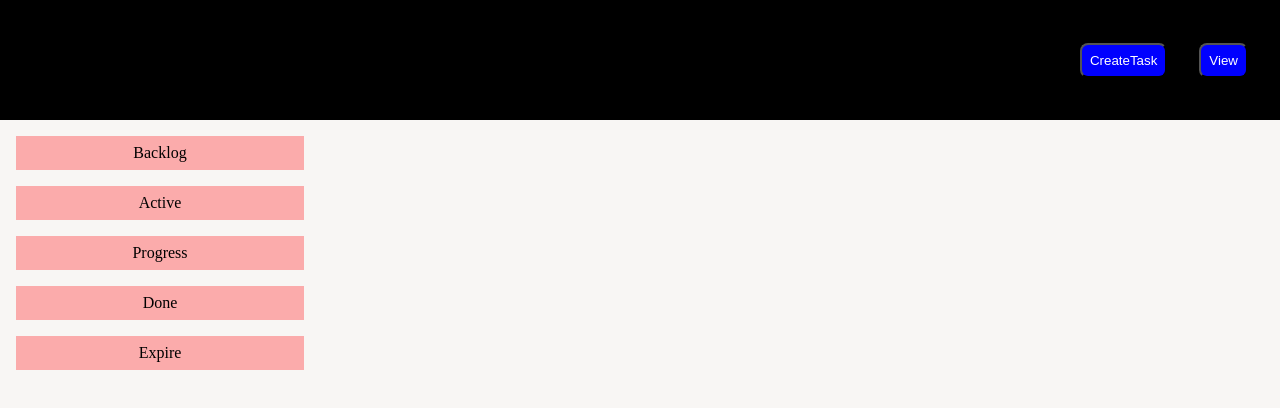
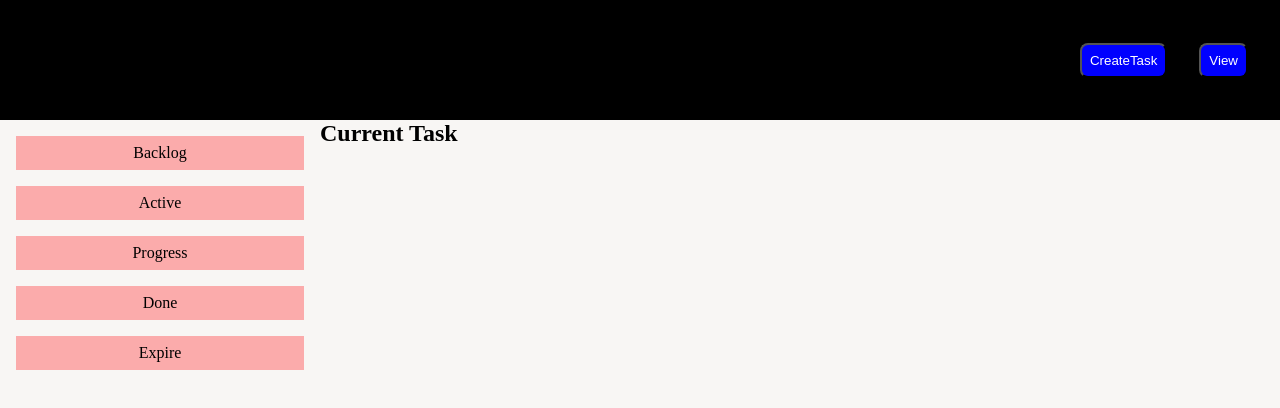
Before and after one commit to sahiba2503/TodoTasks, a React (Vite) app: page /View/Active in a window 1280 px wide. Shown: the top 408 px of the page. Built offline with nearby package versions, Linux system fonts and the light colour scheme.

Commit message:
new branch is created

```diff
--- a/src/App.jsx
+++ b/src/App.jsx
@@ -4,9 +4,15 @@ import Navbar from "./assets/component/Navbar";
 import Maincomponent from "./assets/component/Maincomponent";
 import { useEffect } from "react";
 import { useLocation,useNavigate } from "react-router-dom";
+import { createContext } from "react";
+ export const Taskinformation = createContext();
 function App() {
   let location = useLocation();
   let navigate = useNavigate();
+
+let taskName = "Current Task";
+
+
   useEffect(()=>{
     if(location.pathname === "/"){
       navigate("/Manage");
@@ -15,7 +21,9 @@ function App() {
   return (
     <div>
       <Navbar />
+      <Taskinformation.Provider value={taskName}>
       <Maincomponent />
+      </Taskinformation.Provider>
     </div>
   )
 }
--- a/src/assets/component/ActiveTask.jsx
+++ b/src/assets/component/ActiveTask.jsx
@@ -1,6 +1,12 @@
+
+import { useContext } from "react";
+import { Taskinformation } from "../../App";
+
 function ActiveTask(props) {
+  const taskStatus = useContext(Taskinformation);
   return (
     <div>
+      <h2>{taskStatus}</h2>
       {props.tasks.map((value, index) => {
         if (value.status === "active") {
           return (
```
